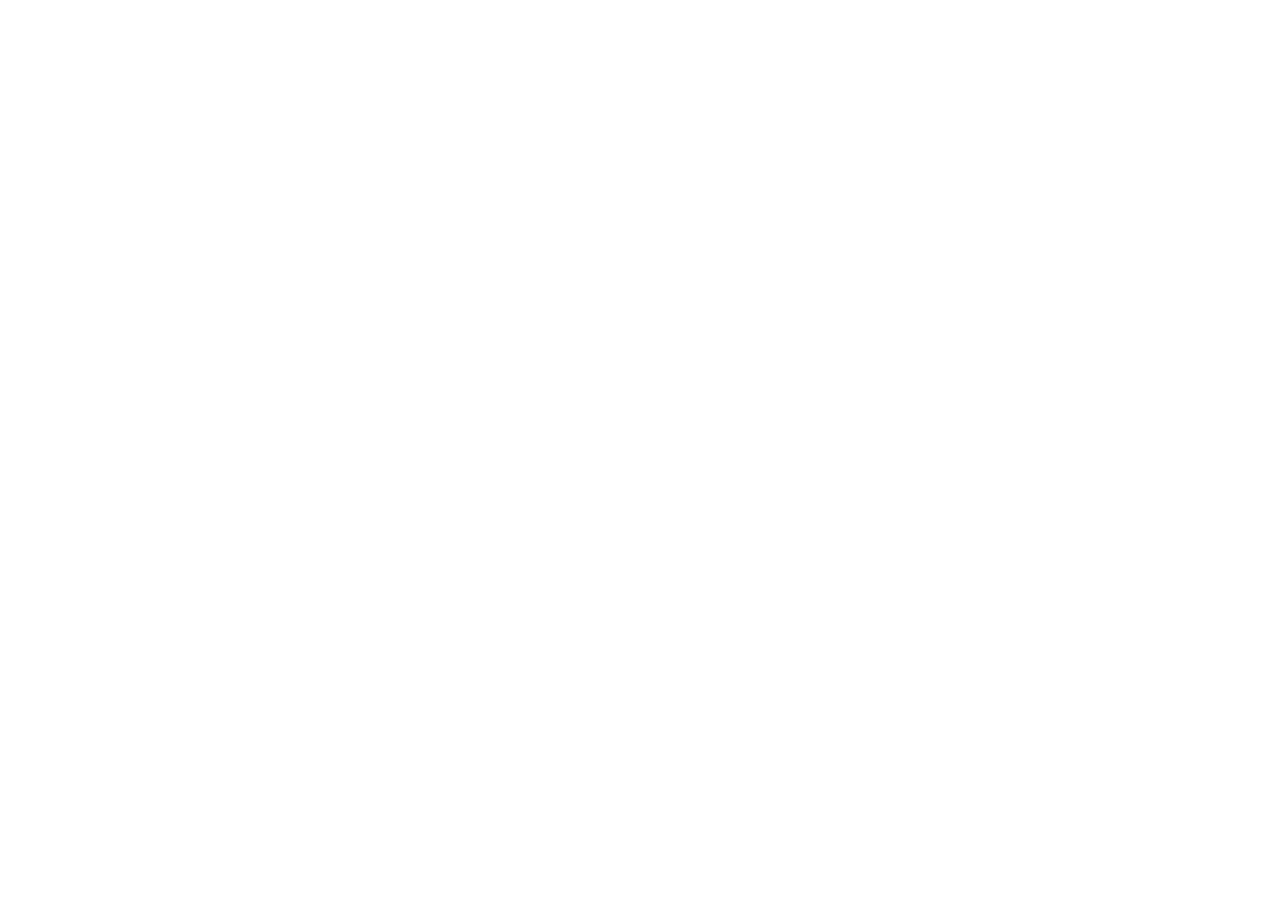
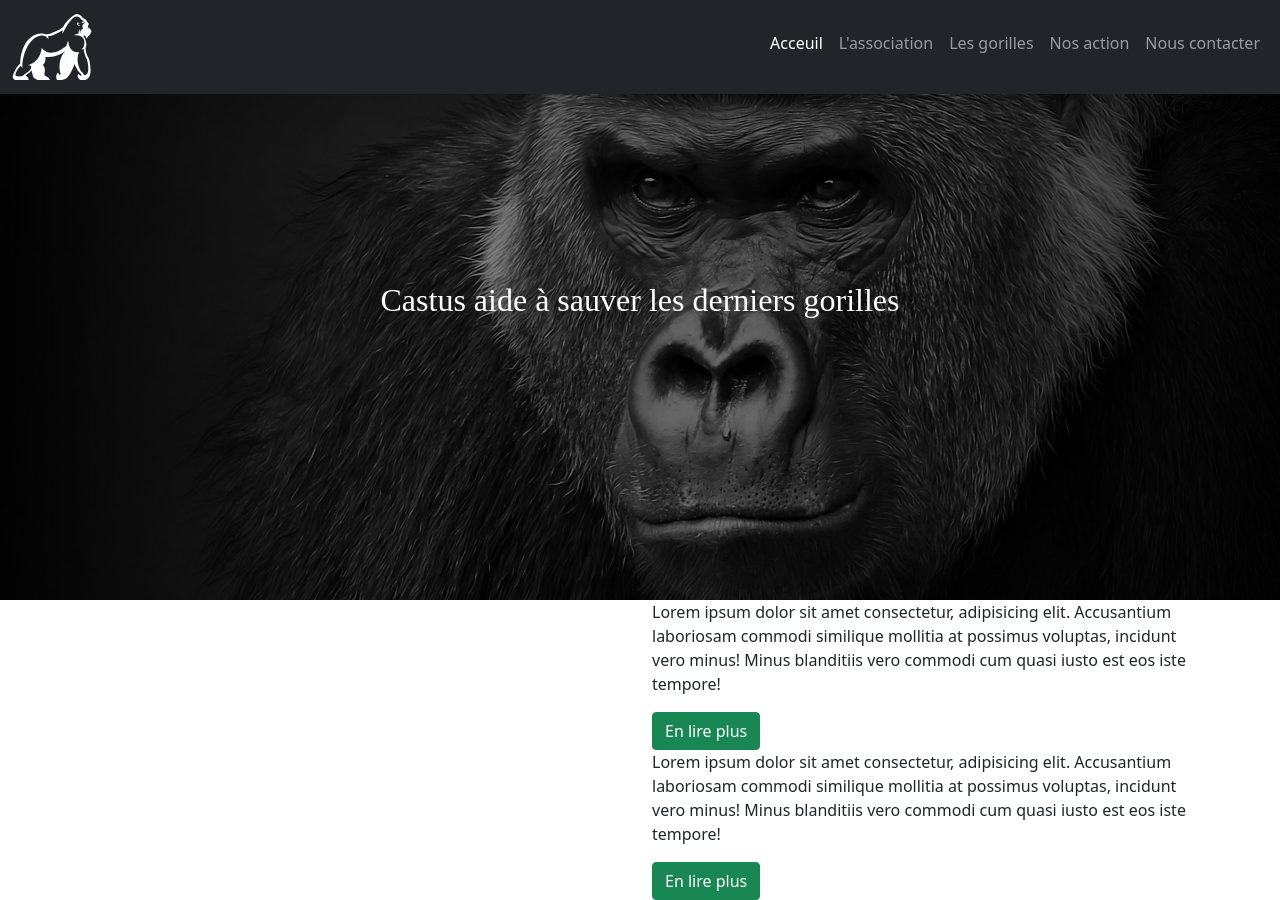
Before and after one commit to CaptainAG/Alan_Gerbert_eval_html_css, a plain HTML site: page Index.html in a window 1280 px wide. Before the commit the page ends 800 px from the top, so only its background shows below. Drawn offline with nearby package versions, Linux system fonts and the light colour scheme; a web font is replaced by a local one.

Commit message:
add header + img

```diff
--- a/Index.html
+++ b/Index.html
@@ -6,9 +6,78 @@
     <meta name="viewport" content="width=device-width, initial-scale=1.0">
     <link rel="stylesheet" type="text/css" href="add/bootstrap.min.css">
     <link rel="stylesheet" type="text/css" href="style.css">
-    <title>Document</title>
+    <link rel="preconnect" href="https://fonts.gstatic.com">
+    <link href="https://fonts.googleapis.com/css2? family= Viaoda+Libre & display=swap" rel= "feuille de style">
+    <link rel="preconnect" href="https://fonts.gstatic.com">
+    <link href="https://fonts.googleapis.com/css2?family=Poppins:wght@100&family=Viaoda+Libre&display=swap" rel="stylesheet">
+    <title>Catus</title>
 </head>
 <body>
+    <nav class="navbar navbar-expand-sm navbar-dark bg-dark">
+        <div class="container-fluid d-flex justify-content-between ">
+            <a class="navbar-brand d-flex align-items-center" href="#"> <img src="/img/logo-nav-white.svg" width="80em"></a>
+            <button class="navbar-toggler" type="button" data-bs-toggle="collapse" data-bs-target="#navbarSupportedContent" aria-controls="navbarSupportedContent" aria-expanded="false" aria-label="Toggle navigation">
+            <span class="navbar-toggler-icon"></span>
+            </button>
+            <div class="collapse navbar-collapse justify-content-end " id="navbarSupportedContent">
+                <ul class="navbar-nav mb-2 ">
+                    <li class="nav-item">
+                        <a class="nav-link active" aria-current="page" href="#">Acceuil </a>
+                    </li>
+                    <li class="nav-item">
+                        <a class="nav-link" href="#association"> L'association  </a>
+                    </li>
+                    <li class="nav-item">
+                        <a class="nav-link" href="#gorilles"> Les gorilles</a>
+                    </li>
+                    <li class="nav-item">
+                        <a class="nav-link" href="#actions">Nos action </a>
+                    </li>
+                    <li class="nav-item">
+                        <a class="nav-link" href="#">Nous contacter</a>
+                    </li>
+                </ul>
+            </div>
+        </div>
+    </nav>
+    <div class="background_header">
+        <img src="/img/img-gorille-9.jpg" alt="">
+        <h1> Castus aide à sauver les derniers gorilles</h1>
+    </div>
+
+    <main>
+        <div class="container-xl" >
+            <section class="association" id="association">
+                <div class="row">
+                    <div class="col-12 col-md-6">
+                        <img src="" alt="">
+                    </div>
+                    <div class="col-12 col-md-6">
+                        <p>Lorem ipsum dolor sit amet consectetur, adipisicing elit. Accusantium laboriosam commodi similique mollitia at possimus voluptas, incidunt vero minus! Minus blanditiis vero commodi cum quasi iusto est eos iste tempore!</p>
+                        <button class="btn btn-success"> En lire plus </button>
+                    </div>
+                </div>
+            </section>
+            <section class="grid_photo" id="gorilles">
+
+            </section>
+            <section class="actions" id="actions">
+                <div class="row">
+                    <div class="col-12 col-md-6">
+                        <img src="" alt="">
+                    </div>
+                    <div class="col-12 col-md-6">
+                        <p>Lorem ipsum dolor sit amet consectetur, adipisicing elit. Accusantium laboriosam commodi similique mollitia at possimus voluptas, incidunt vero minus! Minus blanditiis vero commodi cum quasi iusto est eos iste tempore!</p>
+                        <button class="btn btn-success"> En lire plus </button>
+                    </div>
+                </div>
+            </section>
+
+        </div>
+    </main>
+    <footer>
+
+    </footer>
 
     <script
     src="https://code.jquery.com/jquery-3.6.0.min.js"
--- a/style.css
+++ b/style.css
@@ -0,0 +1,64 @@
+
+/*header*/
+
+.navbar{
+    position: fixed;
+    top: 0;
+    left: 0;
+    width: 100%;
+    z-index: 1000;
+}
+
+.nav-item{
+    font-family : 'viaoda Libre''Poppins', sans-serif ;
+}
+
+.nav-item:hover{
+    border-top: 2px solid #21E71B;
+
+}
+
+.nav-item:active{
+    border-top: 2px solid #21E71B;
+}
+
+
+.background_header{
+    position: relative;
+    height: 75vh;
+}
+
+.background_header img{
+    object-fit: cover;
+    height: 100%;
+    width: 100%;
+    position: absolute;
+    top: 0;
+    right: 0;
+    bottom: 0;
+    left:0;
+
+}
+
+.background_header::after{
+    content: "";
+    display: block;
+    position: absolute;
+    top: 0;
+    right: 0;
+    bottom: 0;
+    left: 0;
+    background: rgba(0, 0, 0, 50%);
+}
+
+.background_header h1{
+    position: absolute;
+    top: 50%;
+    left: 50%;
+    transform: translate(-50%, -50%);
+    color: white;
+    z-index: 10;
+    font-size: 2rem;
+    text-align: center;
+    font-family: 'Vioda libre';
+}
```
Also changed, not shown: img/img-gorille-1.jpg (added), img/img-gorille-2.jpg (added), img/img-gorille-3.jpg (added), img/img-gorille-4.jpg (added), img/img-gorille-5.jpg (added), img/img-gorille-6.jpg (added), img/img-gorille-7.jpg (added), img/img-gorille-8.jpg (added), img/img-gorille-9.jpg (added), img/logo-nav-white.svg (added).
